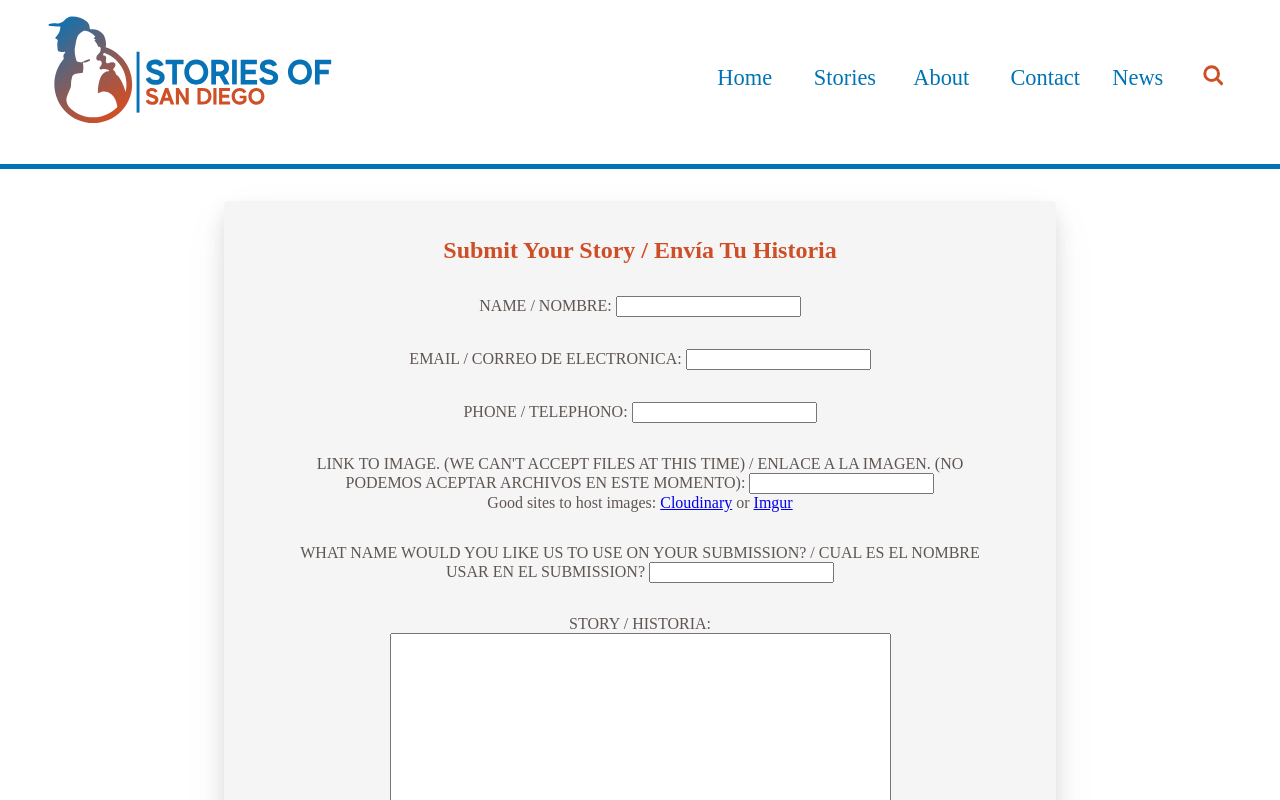
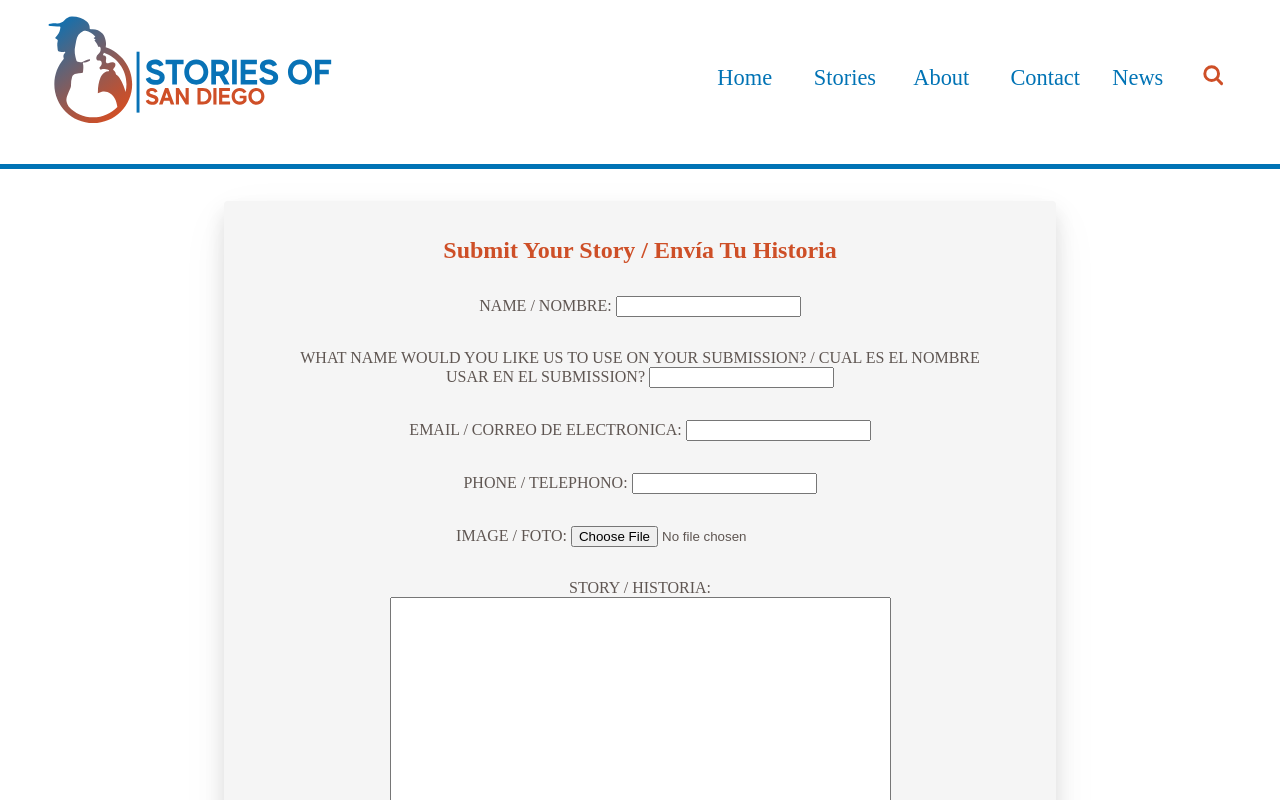
Before and after one commit to osha7/stories-of-san-diego-front-end, a React (Create React App) app: page /story-form in a window 1280 px wide. Shown: the top 800 px of the page. Built offline with nearby package versions, Linux system fonts and the light colour scheme; a web font is replaced by a local one.

Commit message:
image submission allowed on contact us/submit story

```diff
--- a/src/components/contact/StoryForm.js
+++ b/src/components/contact/StoryForm.js
@@ -42,11 +42,12 @@ function StoryForm() {
                 title: 'Email Successfully Sent',
                 icon: 'success'
             })
+            e.target.reset()
         })
         // Email Failed to send Error alert
         .catch(err => {
             Swal.fire({
-                title: 'Email Failed to Send',
+                title: `Email Failed to Send, ${err.text}`,
                 icon: 'error'
             })
             console.error('Email Error:', err)
@@ -58,7 +59,7 @@ function StoryForm() {
         // setSubmissionName('')
         // setStoryChange('')
 
-        e.target.reset()
+
 
     }
 
@@ -67,33 +68,35 @@ function StoryForm() {
             <h2>Submit Your Story / Envía Tu Historia</h2>
             <form onSubmit={onSubmit} >
                 <div className="story-form-field">
-                    <label for="fromName" >NAME / NOMBRE: </label>
+                    <label htmlFor="fromName" >NAME / NOMBRE: </label>
                     <input id="fromName" type="text" name="fromName" className="" />
                 </div>
 
                 <div className="story-form-field">
-                    <label for="replyTo" >EMAIL / CORREO DE ELECTRONICA: </label>
+                    <label htmlFor="submissionName" >WHAT NAME WOULD YOU LIKE US TO USE ON YOUR SUBMISSION? / CUAL ES EL NOMBRE USAR EN EL SUBMISSION? </label>
+                    <input id="submissionName" type="text" name="submissionName" className="" />
+                </div>
+
+                <div className="story-form-field">
+                    <label htmlFor="replyTo" >EMAIL / CORREO DE ELECTRONICA: </label>
                     <input id="replyTo" type="email" name="replyTo" className="" />
                 </div>
 
                 <div className="story-form-field">
-                    <label for="phoneNumber">PHONE / TELEPHONO: </label>
+                    <label htmlFor="phoneNumber">PHONE / TELEPHONO: </label>
                     <input id="phoneNumber" type="text" name="phoneNumber" className="" />
                 </div>
 
                 <div className="story-form-field">
-                    <label for="image">LINK TO IMAGE. (WE  CAN'T ACCEPT FILES AT THIS TIME) / ENLACE A LA IMAGEN. (NO PODEMOS ACEPTAR ARCHIVOS EN ESTE MOMENTO): </label>
-                    <input id="image" type="text" name="image" className="" /> <br />
-                    <span>Good sites to host images: <a href="https://cloudinary.com/">Cloudinary</a> or <a href="https://imgur.com/">Imgur</a></span>
+                    {/* <label for="image">LINK TO IMAGE. (WE  CAN'T ACCEPT FILES AT THIS TIME) / ENLACE A LA IMAGEN. (NO PODEMOS ACEPTAR ARCHIVOS EN ESTE MOMENTO): </label> */}
+                    {/* <input id="image" type="text" name="image" className="" /> <br />
+                    <span>Good sites to host images: <a href="https://cloudinary.com/">Cloudinary</a> or <a href="https://imgur.com/">Imgur</a></span> */}
+                    <label>IMAGE / FOTO: </label>
+                    <input type="file" name="imageFile" id="imageFile" />
                 </div>
 
                 <div className="story-form-field">
-                    <label for="submissionName" >WHAT NAME WOULD YOU LIKE US TO USE ON YOUR SUBMISSION? / CUAL ES EL NOMBRE USAR EN EL SUBMISSION? </label>
-                    <input id="submissionName" type="text" name="submissionName" className="" />
-                </div>
-
-                <div className="story-form-field">
-                    <label for="story" >STORY / HISTORIA:</label><br />
+                    <label htmlFor="story" >STORY / HISTORIA:</label><br />
                     <textarea id="story" type="textarea" cols="60" rows="20" name="story" className="" ></textarea>
                 </div>
 
```
Also changed, not shown: 1 other file (tests, documents, lock files or other folders).
